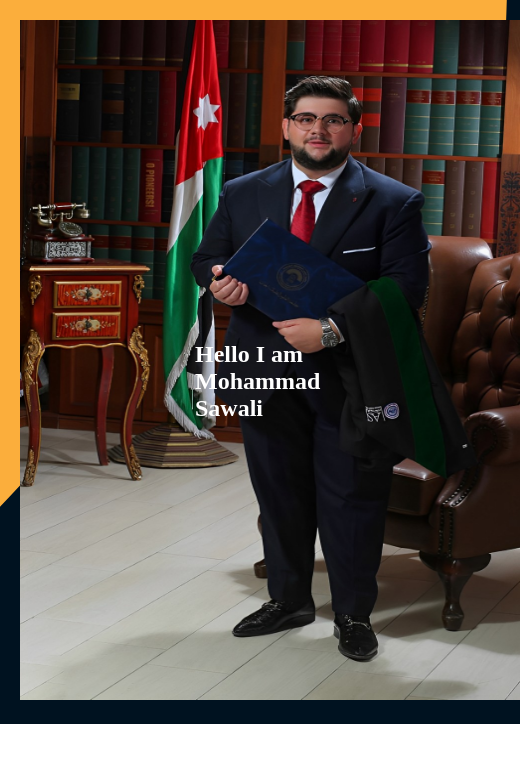
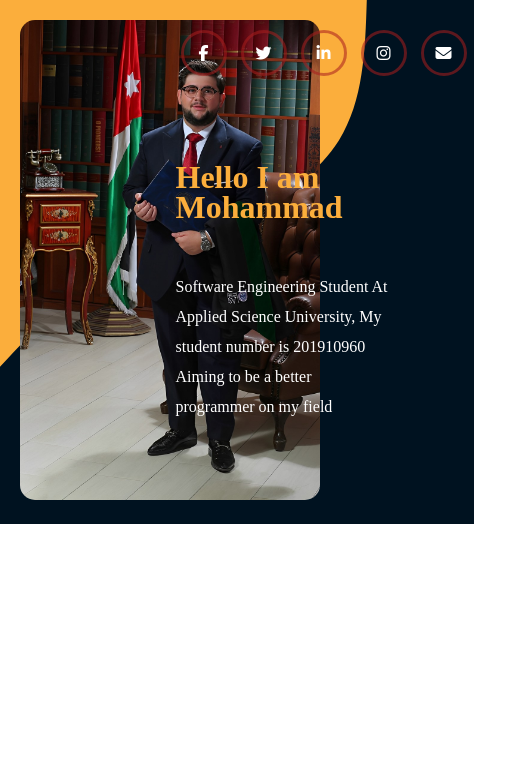
Before and after one commit to oyaghi/FPI, a plain HTML site: page index.html in a window 390 px wide. Shown: the whole page, 520 px wide, since content can reach past the window. Drawn offline with Linux system fonts and the light colour scheme.

Commit message:
Second submittion (just some modification)

```diff
--- a/index.html
+++ b/index.html
@@ -8,15 +8,40 @@
 </head>
 <body>
     <div class="container">
-        <aside class="image">
-            <img src="WhatsApp Image 2023-09-06 at 1.35.21 PM (1).jpeg" alt="Sorry">
-        </aside>
 
+        <div class="links">
+            <header class="social">
+                <a href="#Facebook"><i class="fa-brands fa-facebook-f"></i></a>
+                <a href="#Twitter"><i class="fa-brands fa-twitter"></i></a>
+                <a href="#LinkedIn"><i class="fa-brands fa-linkedin-in"></i></a>
+                <a href="#Instegram"><i class="fa-brands fa-instagram"></i></a>
+                <a href="mailto:Mohamedswaily2@gmail.com"><i class="fa-solid fa-envelope"></i></a>
+            </header>
+        </div>
     <div class="info">
-        <h2>Hello I am Mohammad Sawali</h2>
-    </div>
+
+        <h1 class="main">Hello I am Mohammad</h1>
+        <p> Software Engineering Student At Applied Science University,
+            My student number is 201910960 <br> Aiming to be a better programmer on my field
+
+        </p>
 
     </div>
 
+    <aside class="image">
+
+        <img src="WhatsApp Image 2023-09-06 at 1.35.21 PM (1).jpeg" alt="Sorry">
+    </aside>
+
+    </div>
+
+    <sectoin class="more_info">
+
+    </sectoin>
+
+
+
+
+    <script src="https://kit.fontawesome.com/f7484de74d.js" crossorigin="anonymous"></script>
 </body>
 </html>
--- a/style.css
+++ b/style.css
@@ -18,15 +18,113 @@ body{
 }
 
 .image img{
-
     width:500px;
     height:680px;
-
+    border-radius:15px ;
+    -webkit-border-radius:15px ;
+    -moz-border-radius:15px ;
+    -ms-border-radius:15px ;
+    -o-border-radius:15px ;
 }
 
 .info{
     position:absolute;
-    left:50%;
+    left:45%;
     bottom:50%;
     color:white;
+    line-height: 30px;
 }
+
+.social{
+    display:flex;
+    justify-content: space-around;
+    margin-bottom:100px;
+
+
+}
+
+.social a {
+    display:inline-flex;
+    justify-content: center;
+    align-items: center;
+    border-radius: 50%;
+    padding: 20px;
+    width: 30px;
+    height: 30px;
+    text-decoration: none;
+    border: solid rgba(170, 30, 30, 0.548) 3px;
+    color:white;
+    transition: all ease 0.5s;
+    -webkit-transition: all ease 0.5s;
+    -moz-transition: all ease 0.5s;
+    -ms-transition: all ease 0.5s;
+    -o-transition: all ease 0.5s;
+}
+
+
+
+.social a:hover{
+    background-color: rgba(170, 30, 30, 0.377);
+    border: solid #001220 3px;
+}
+
+.links{
+    width:300px;
+    position:absolute;
+    left:44.5%;
+    top:30px;
+}
+
+.main{
+    padding-bottom:15px;
+    color:#fbae3c;
+}
+
+button{
+    position: absolute;
+    left:48%;
+    top:80%;
+    background-color: #001220;
+    color:#fbaf3c36;
+    padding:15px;
+    border-radius: 15px;
+    -webkit-border-radius: 15px;
+    -moz-border-radius: 15px;
+    -ms-border-radius: 15px;
+    -o-border-radius: 15px;
+    border:solid 3px #000000;
+    cursor:pointer;
+    transition: all ease 0.6s;
+    -webkit-transition: all ease 0.6s;
+    -moz-transition: all ease 0.6s;
+    -ms-transition: all ease 0.6s;
+    -o-transition: all ease 0.6s;
+}
+
+
+@media (max-width:1160px){
+
+    img{
+        width:400px !important;
+        height:580px !important;
+    }
+
+}
+
+
+@media (max-width:940px){
+    img{
+        width:300px !important;
+        height:480px !important;
+    }
+    .main{
+        padding-bottom:50px
+    }
+}
+
+@media (max-width:300px){
+    body{
+        font-size: 10px;
+
+    }
+}
```
Also changed, not shown: WhatsApp_Image_2023-09-06_at_1.35.21_PM__1_-removebg-preview.png (added).
